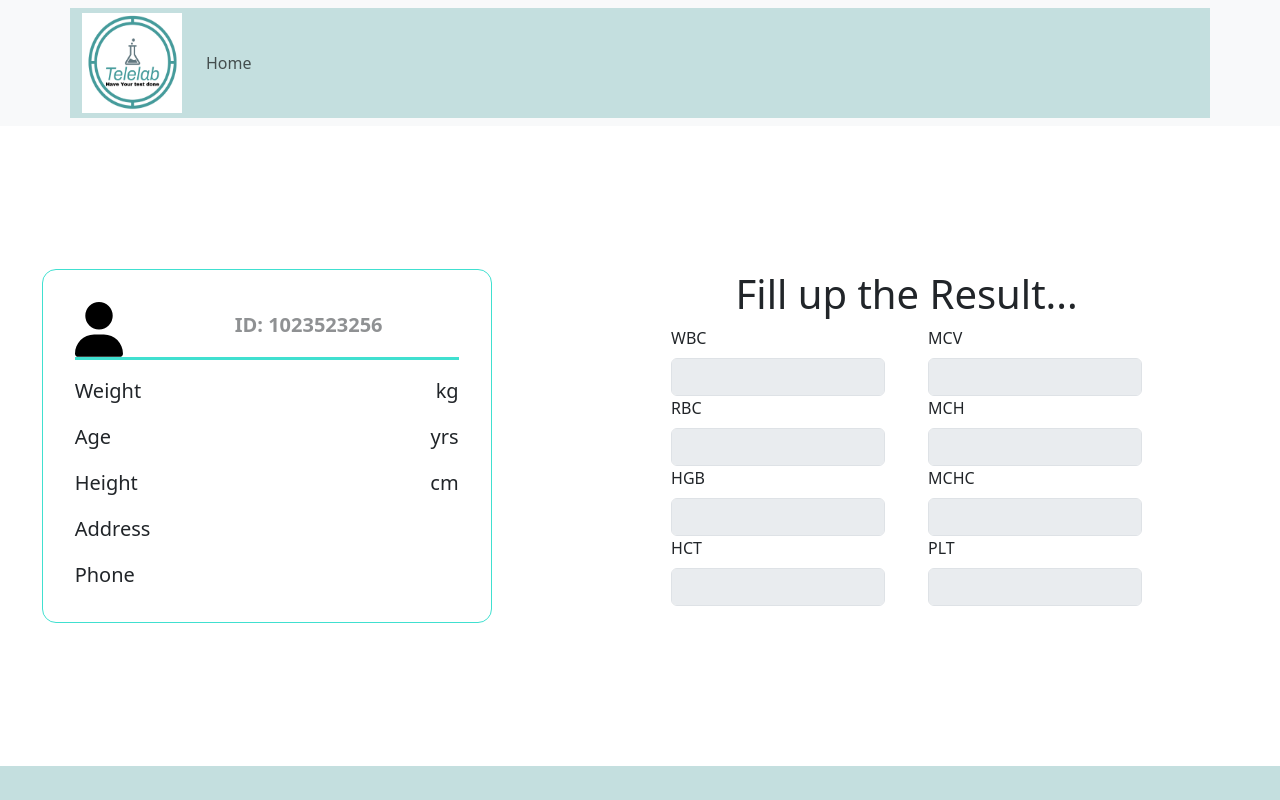
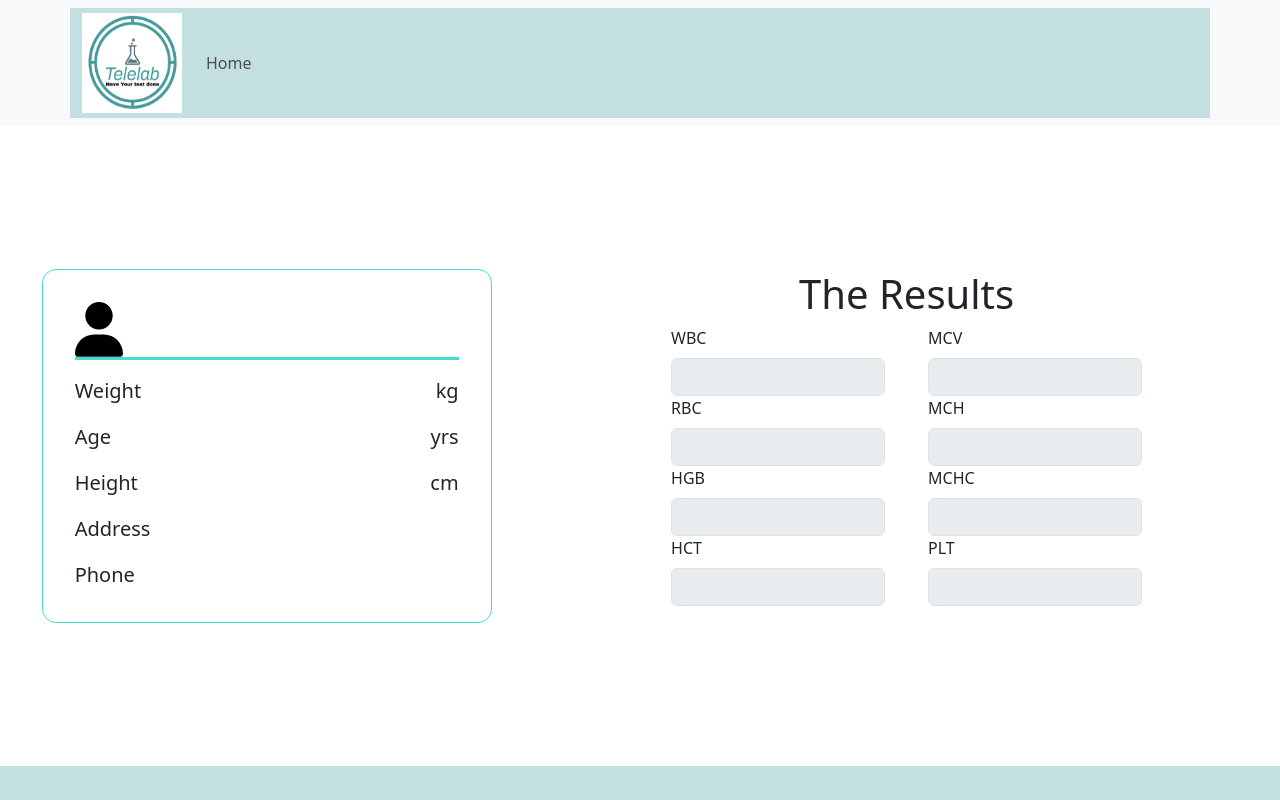
Before and after one commit to NeveenMohamed/Telelab-HIS-System, a React (Create React App) app in the folder client/: page /result in a window 1280 px wide. Built offline with nearby package versions, Linux system fonts and the light colour scheme; no server answers.

Commit message:
Update patient info card

```diff
--- a/client/src/core/components/patientInfo/PatientInfo.jsx
+++ b/client/src/core/components/patientInfo/PatientInfo.jsx
@@ -30,7 +30,6 @@ const PatientInfo = () => {
             </svg>
             <div style={{ display: "flex", flexDirection: "column" }}>
               <h2>{patientInfo.name}</h2>
-              <span>ID: 1023523256</span>
             </div>
           </div>
           {/* <hr> */}
--- a/client/src/modules/result/components/ResultForm.jsx
+++ b/client/src/modules/result/components/ResultForm.jsx
@@ -62,9 +62,9 @@ const ResultForm = () => {
   });
 
   return (
-    <Row >
+    <Row>
       <Form onSubmit={formik.handleSubmit}>
-          <h1 className="text-center">Fill up the Result...</h1>
+        <h1 className="text-center">The Results</h1>
         <div className="two-columns-display">
           <Col xs={5}>
             <Form.Group className="mb-3" controlId="formBasicEmail">
```
Lines whose indentation alone changed are shown as unchanged.
